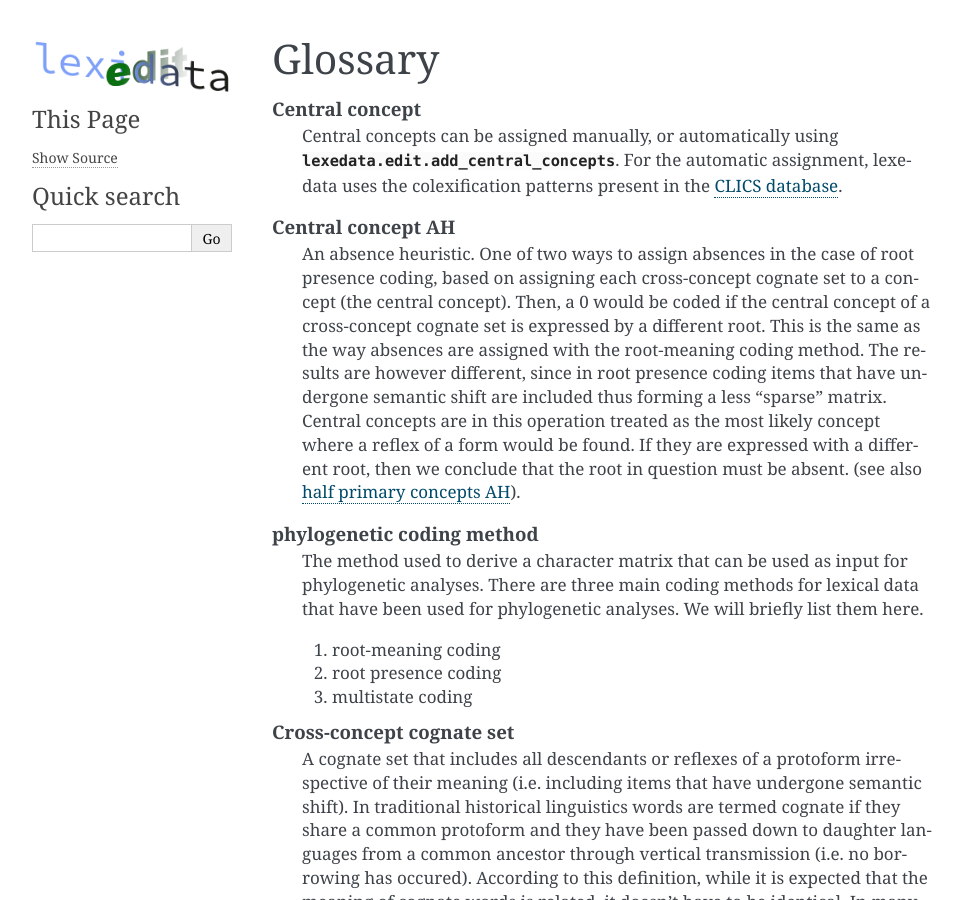
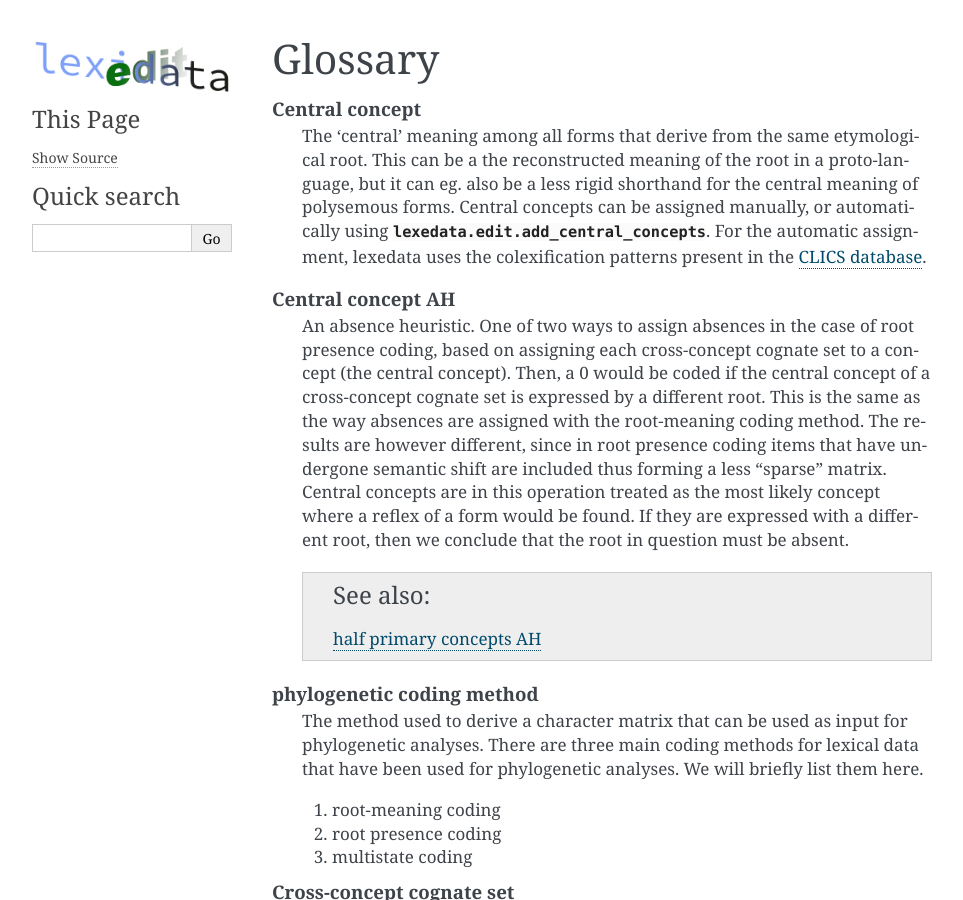
Before and after one commit to lexedata/lexedata, a Sphinx documentation site: the page built from docs/glossary.rst, in a window 1280 px wide and 900 px high. Shown: the whole window, without its empty margins (148-1111 px from the left). Built offline with Sphinx 7.4.7, drawn with Linux system fonts in a browser that asks for light colours.

Commit message:
Expand on ‘central concept’

```diff
--- a/docs/glossary.rst
+++ b/docs/glossary.rst
@@ -4,12 +4,15 @@ Glossary
 .. glossary::
 
   Central concept
-    Central concepts can be assigned manually, or automatically using :py:mod:`lexedata.edit.add_central_concepts`.
-    For the automatic assignment, lexedata uses the colexification patterns present in the `CLICS database <https://clics.clld.org>`_.
+    The ‘central’ meaning among all forms that derive from the same etymological root.
+    This can be a the reconstructed meaning of the root in a proto-language, but it can eg. also be a less rigid shorthand for the central meaning of polysemous forms.
+    Central concepts can be assigned manually, or automatically using :py:mod:`lexedata.edit.add_central_concepts`. For the automatic assignment, lexedata uses the colexification patterns present in the `CLICS database <https://clics.clld.org>`_.
 
   Central concept AH
     An absence heuristic.
-    One of two ways to assign absences in the case of root presence coding, based on assigning each cross-concept cognate set to a concept (the central concept). Then, a 0 would be coded if the central concept of a cross-concept cognate set is expressed by a different root. This is the same as the way absences are assigned with the root-meaning coding method. The results are however different, since in root presence coding items that have undergone semantic shift are included thus forming a less "sparse" matrix. Central concepts are in this operation treated as the most likely concept where a reflex of a form would be found. If they are expressed with a different root, then we conclude that the root in question must be absent. (see also :term:`half primary concepts AH`).
+    One of two ways to assign absences in the case of root presence coding, based on assigning each cross-concept cognate set to a concept (the central concept). Then, a 0 would be coded if the central concept of a cross-concept cognate set is expressed by a different root. This is the same as the way absences are assigned with the root-meaning coding method. The results are however different, since in root presence coding items that have undergone semantic shift are included thus forming a less "sparse" matrix. Central concepts are in this operation treated as the most likely concept where a reflex of a form would be found. If they are expressed with a different root, then we conclude that the root in question must be absent.
+
+    .. seealso:: :term:`half primary concepts AH`
 
   phylogenetic coding method
     The method used to derive a character matrix that can be used as input for phylogenetic analyses.
```
